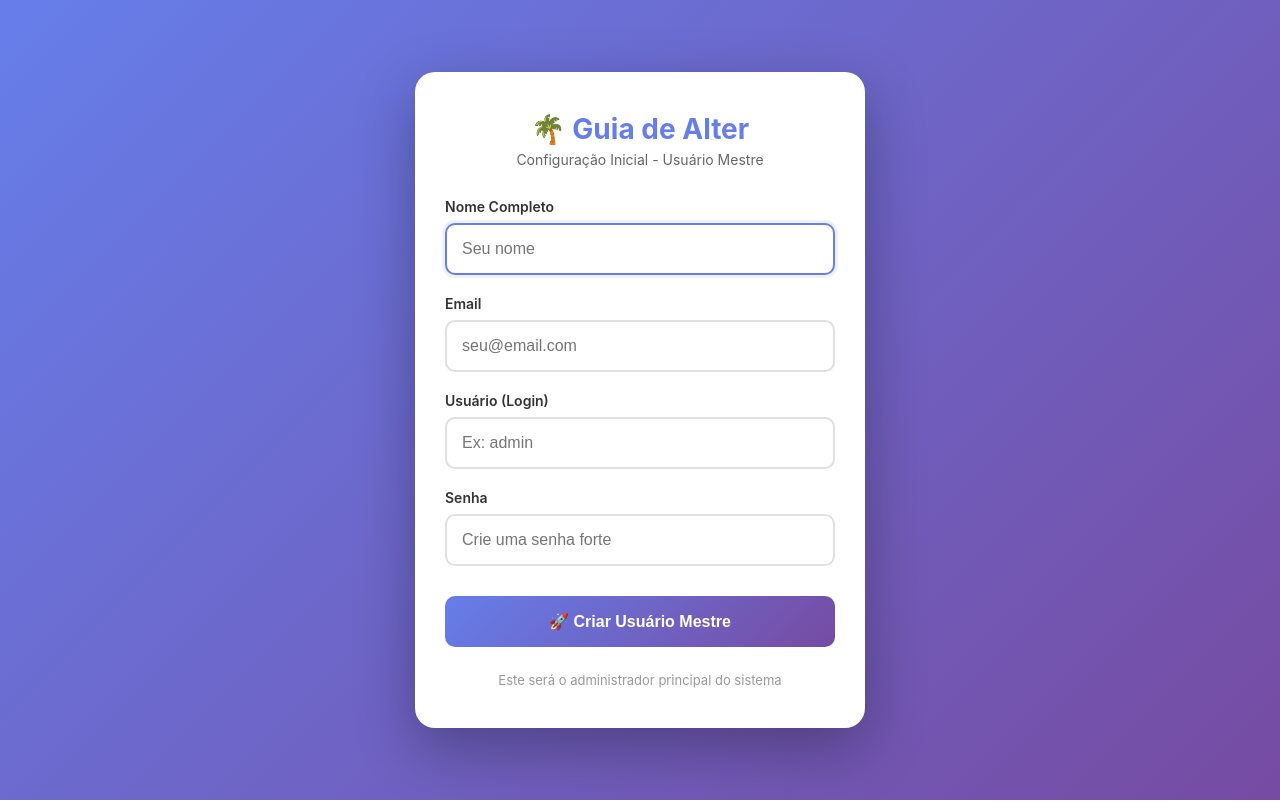
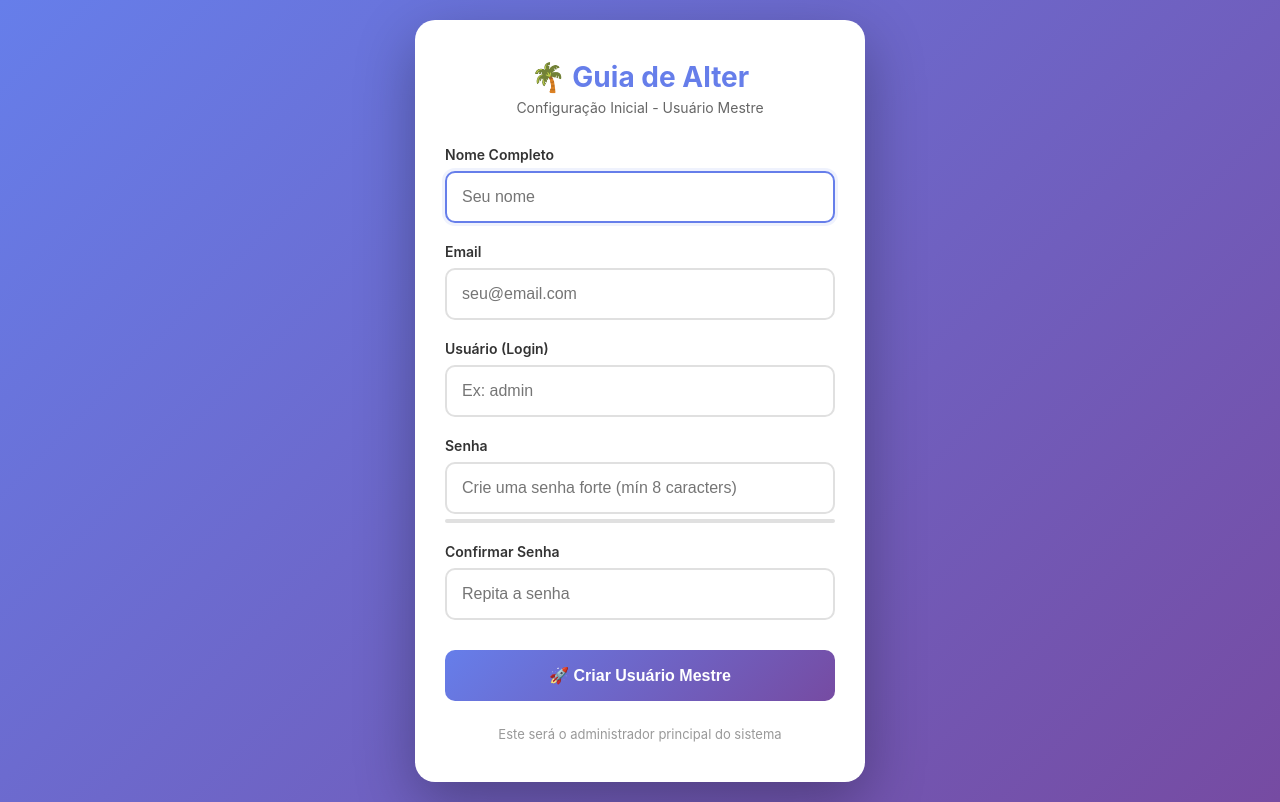
Before and after one commit to leeaf4r00/guiaalter, a Flask app: page /mobile-admin/setup in a window 1280 px wide. Run offline with Flask 3, Linux system fonts and the light colour scheme.

Commit message:
feat: Add initial setup page for master user creation with form validation and styling.

```diff
--- a/templates/mobile_admin/setup.html
+++ b/templates/mobile_admin/setup.html
@@ -165,6 +165,32 @@
                 transform: rotate(360deg);
             }
         }
+
+        .password-strength {
+            height: 4px;
+            background: #e0e0e0;
+            margin-top: 5px;
+            border-radius: 2px;
+            overflow: hidden;
+            transition: all 0.3s;
+        }
+
+        .password-strength-bar {
+            height: 100%;
+            width: 0;
+            background: #e0e0e0;
+            transition: width 0.3s, background-color 0.3s;
+        }
+
+        .password-feedback {
+            font-size: 12px;
+            margin-top: 5px;
+            display: none;
+        }
+
+        .password-feedback.weak { color: #f44336; }
+        .password-feedback.medium { color: #ff9800; }
+        .password-feedback.strong { color: #4caf50; }
     </style>
 </head>
 
@@ -195,7 +221,16 @@
 
             <div class="form-group">
                 <label for="password">Senha</label>
-                <input type="password" id="password" name="password" placeholder="Crie uma senha forte" required>
+                <input type="password" id="password" name="password" placeholder="Crie uma senha forte (mín 8 caracters)" required>
+                <div class="password-strength">
+                    <div class="password-strength-bar" id="strengthBar"></div>
+                </div>
+                <div class="password-feedback" id="strengthText"></div>
+            </div>
+
+            <div class="form-group">
+                <label for="confirm_password">Confirmar Senha</label>
+                <input type="password" id="confirm_password" name="confirm_password" placeholder="Repita a senha" required>
             </div>
 
             <button type="submit" class="btn-login" id="btnSubmit">
@@ -217,6 +252,10 @@
         const btnSubmit = document.getElementById('btnSubmit');
         const loading = document.getElementById('loading');
         const alert = document.getElementById('alert');
+        const passwordInput = document.getElementById('password');
+        const confirmInput = document.getElementById('confirm_password');
+        const strengthBar = document.getElementById('strengthBar');
+        const strengthText = document.getElementById('strengthText');
 
         function showAlert(message, type = 'error') {
             alert.className = `alert alert-${type}`;
@@ -228,12 +267,59 @@
             alert.style.display = 'none';
         }
 
+        // Validação de senha
+        passwordInput.addEventListener('input', function() {
+            const val = this.value;
+            let strength = 0;
+            let status = '';
+
+            if (val.length >= 8) strength += 1;
+            if (val.match(/[A-Z]/)) strength += 1;
+            if (val.match(/[0-9]/)) strength += 1;
+            if (val.match(/[^A-Za-z0-9]/)) strength += 1;
+
+            if (val.length < 8) {
+                status = 'Muito curta (mín 8)';
+                strengthBar.style.width = '20%';
+                strengthBar.style.backgroundColor = '#f44336';
+                strengthText.className = 'password-feedback weak';
+            } else if (strength < 3) {
+                status = 'Fraca';
+                strengthBar.style.width = '50%';
+                strengthBar.style.backgroundColor = '#ff9800';
+                strengthText.className = 'password-feedback medium';
+            } else {
+                status = 'Forte';
+                strengthBar.style.width = '100%';
+                strengthBar.style.backgroundColor = '#4caf50';
+                strengthText.className = 'password-feedback strong';
+            }
+
+            strengthText.textContent = val.length > 0 ? status : '';
+            strengthText.style.display = val.length > 0 ? 'block' : 'none';
+        });
+
         form.addEventListener('submit', async (e) => {
             e.preventDefault();
             hideAlert();
 
+            const password = passwordInput.value;
+            const confirm = confirmInput.value;
+
+            if (password.length < 8) {
+                showAlert('A senha deve ter no mínimo 8 caracteres');
+                return;
+            }
+
+            if (password !== confirm) {
+                showAlert('As senhas não coincidem');
+                return;
+            }
+
             const formData = new FormData(form);
             const data = Object.fromEntries(formData.entries());
+            // Remove o campo de confirmação antes de enviar
+            delete data.confirm_password;
 
             btnSubmit.disabled = true;
             btnSubmit.textContent = 'Criando...';
```
